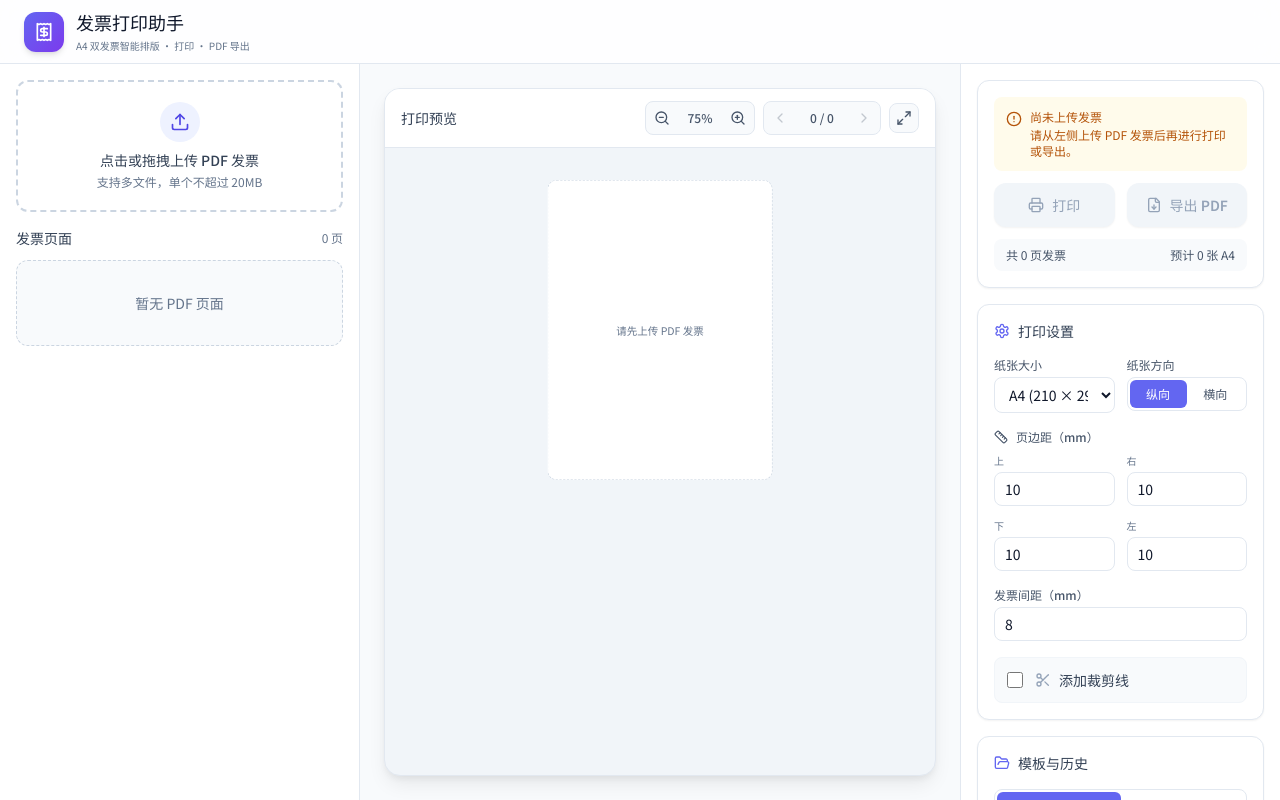
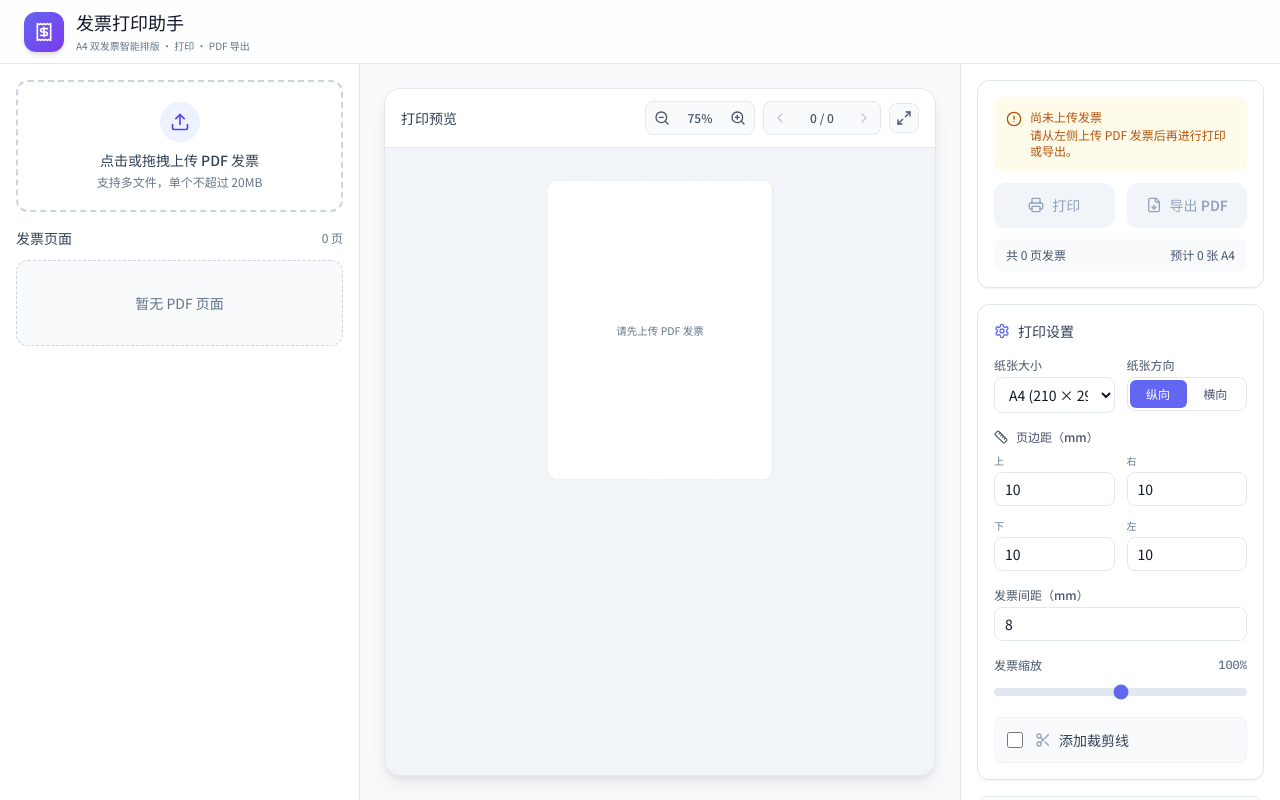
Before and after one commit to TinyMotor/Invoice, a React (Vite) app: page /#/ in a window 1280 px wide. Built offline with nearby package versions, Linux system fonts and the light colour scheme.

Commit message:
fix: 移除页码，PDF 中发票居中，暴露缩放控制

```diff
--- a/src/components/A4Page.tsx
+++ b/src/components/A4Page.tsx
@@ -4,12 +4,10 @@ import { PdfPageImage } from './PdfPageImage';
 interface A4PageProps {
   pages: PdfPage[];
   settings: PrintSettings;
-  pageIndex: number;
-  totalPages: number;
   forPrint?: boolean;
 }
 
-export function A4Page({ pages, settings, pageIndex, totalPages, forPrint = false }: A4PageProps) {
+export function A4Page({ pages, settings, forPrint = false }: A4PageProps) {
   const isPortrait = settings.orientation === 'portrait';
   const widthMm = isPortrait ? 210 : 297;
   const heightMm = isPortrait ? 297 : 210;
@@ -51,10 +49,6 @@ export function A4Page({ pages, settings, pageIndex, totalPages, forPrint = fals
           </div>
         );
       })}
-
-      <div className="absolute bottom-2 right-3 text-[10px] text-slate-400">
-        第 {pageIndex + 1} / {totalPages} 页
-      </div>
     </div>
   );
 }
--- a/src/components/PrintPreview.tsx
+++ b/src/components/PrintPreview.tsx
@@ -100,12 +100,7 @@ export function PrintPreview() {
           style={{ transform: `scale(${previewScale})` }}
         >
           {currentPage.length > 0 ? (
-            <A4Page
-              pages={currentPage}
-              settings={settings}
-              pageIndex={pageIndex}
-              totalPages={layoutPages.length}
-            />
+            <A4Page pages={currentPage} settings={settings} />
           ) : (
             <div className="flex h-[400px] w-[300px] items-center justify-center rounded-xl border border-dashed border-slate-300 bg-white text-sm text-slate-500">
               请先上传 PDF 发票
--- a/src/components/PrintSettings.tsx
+++ b/src/components/PrintSettings.tsx
@@ -131,6 +131,22 @@ export function PrintSettings() {
           />
         </div>
 
+        <div>
+          <div className="mb-1 flex items-center justify-between text-xs font-medium text-slate-600">
+            <span>发票缩放</span>
+            <span className="font-mono text-slate-500">{Math.round(settings.scale * 100)}%</span>
+          </div>
+          <input
+            type="range"
+            min={50}
+            max={150}
+            step={5}
+            value={Math.round(settings.scale * 100)}
+            onChange={(e) => update({ scale: Number(e.target.value) / 100 })}
+            className="h-2 w-full cursor-pointer appearance-none rounded-lg bg-slate-200 accent-indigo-500"
+          />
+        </div>
+
         <label className="flex cursor-pointer items-center gap-3 rounded-lg border border-slate-100 bg-slate-50 p-3 transition-colors hover:bg-slate-100">
           <input
             type="checkbox"
--- a/src/components/PrintStyles.tsx
+++ b/src/components/PrintStyles.tsx
@@ -23,14 +23,7 @@ export function PrintContainer() {
       style={{ display: 'none' }}
     >
       {layoutPages.map((pagePages, index) => (
-        <A4Page
-          key={index}
-          pages={pagePages}
-          settings={settings}
-          pageIndex={index}
-          totalPages={layoutPages.length}
-          forPrint
-        />
+        <A4Page key={index} pages={pagePages} settings={settings} forPrint />
       ))}
     </div>,
     document.body,
--- a/src/utils/pdfExporter.ts
+++ b/src/utils/pdfExporter.ts
@@ -55,18 +55,23 @@ export async function exportMergedPdf(
         image = await pdfDoc.embedJpg(imageBytes);
       }
 
+      const slotWidthScaled = contentWidth * settings.scale;
+      const slotHeightScaled = slotHeight * settings.scale;
       const fitted = fitImageToRect(
         image.width,
         image.height,
-        contentWidth,
-        slotHeight,
+        slotWidthScaled,
+        slotHeightScaled,
       );
 
-      const x = settings.marginLeft * MM_TO_PT + (contentWidth - fitted.width) / 2;
+      const x =
+        settings.marginLeft * MM_TO_PT +
+        (contentWidth - fitted.width) / 2;
       const y =
         pageHeightPt -
         settings.marginTop * MM_TO_PT -
         j * (slotHeight + settings.invoiceGap * MM_TO_PT) -
+        (slotHeight - fitted.height) / 2 -
         fitted.height;
 
       page.drawImage(image, {
```
Also changed, not shown: 1 other file (tests, documents, lock files or other folders).
